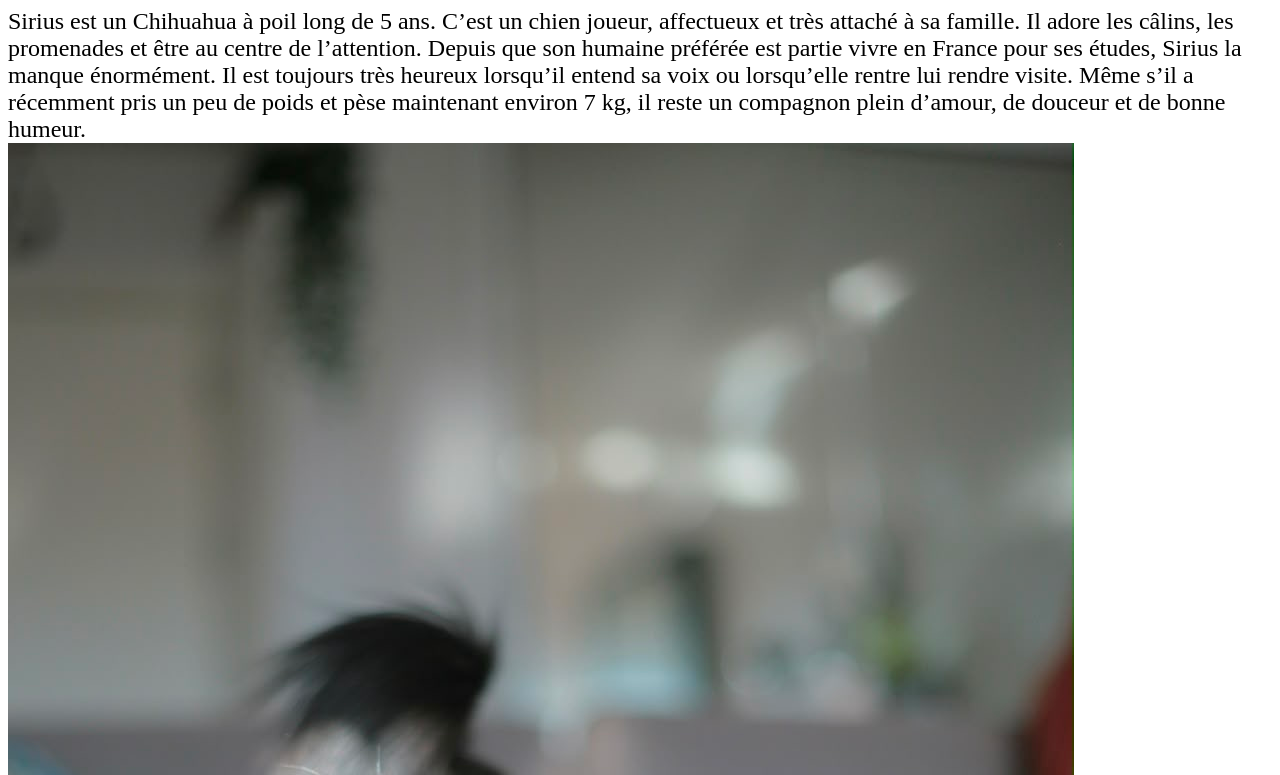
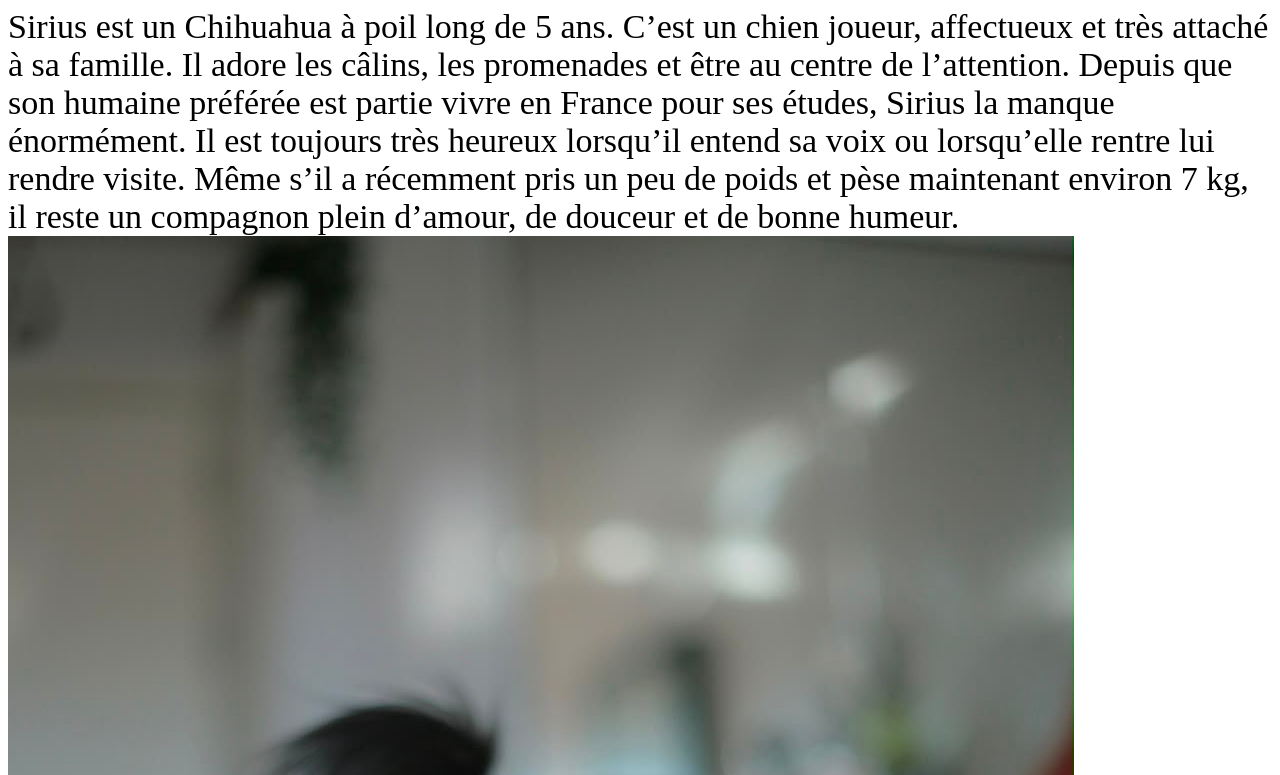
Before and after one commit to eyluluysal06/sirius, a plain HTML site: page index.html in a window 1280 px wide. Shown: the top 775 px of the page. Drawn offline with Linux system fonts and the light colour scheme.

Commit message:
updated index.html

```diff
--- a/index.html
+++ b/index.html
@@ -5,7 +5,7 @@
     <title>Sirius!</title>
 </head>
 
-<body style="font-size: 24px;">
+<body style="font-size: 34px;">
 
     <div id="bio"></div>
 
```
